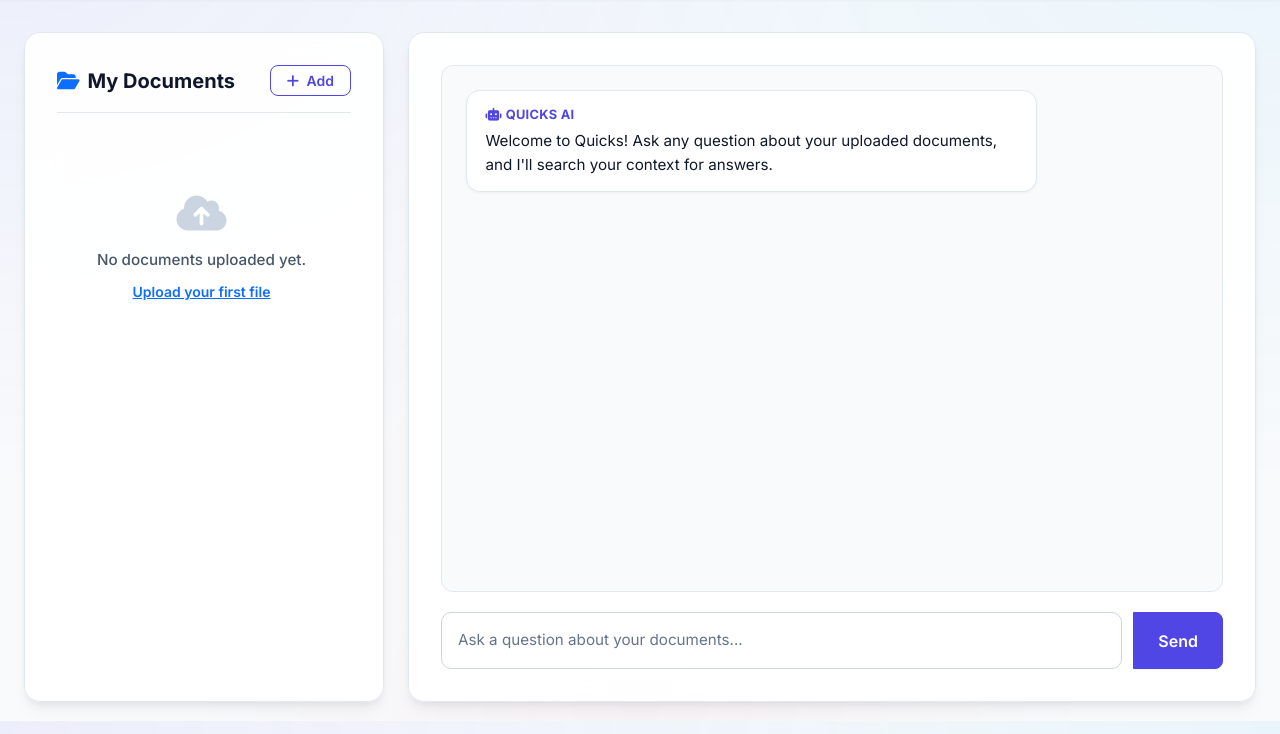
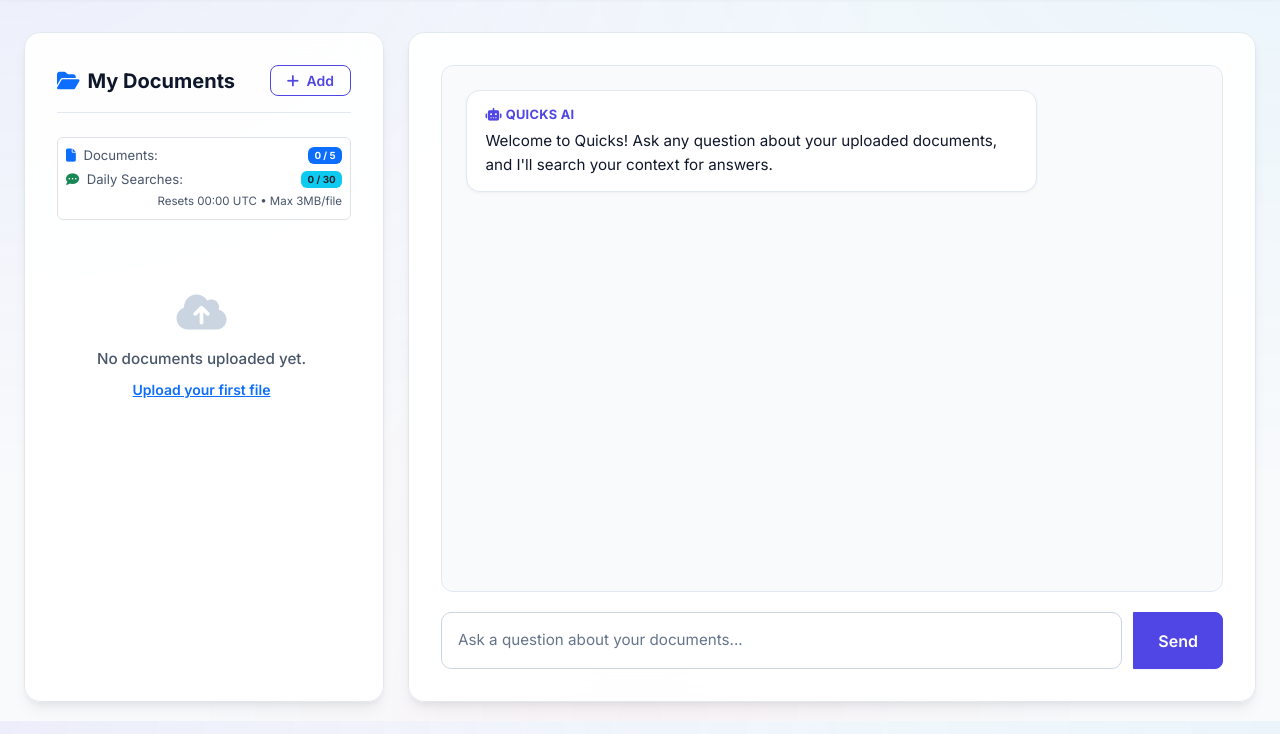
Before and after one commit to maxmind22/quicks, a Flask app: page /dashboard in a window 1280 px wide. Shown: the part 79-813 px from the top of the page. Run offline with Flask 3, Linux system fonts and the light colour scheme; the visitor is signed in with stand-in values (Sample User, id 1); data that the repository does not hold is empty; some libraries are stand-ins or nearby versions.

Commit message:
Enforce comprehensive usage limits: max docs, max file size, max chunks, and daily query quota

```diff
--- a/main.py
+++ b/main.py
@@ -42,6 +42,14 @@ app = Flask(
 app.config['SECRET_KEY'] = os.environ.get('SECRET_KEY', 'quicks-session-secret-key-change-in-production')
 app.config['UPLOAD_FOLDER'] = UPLOAD_FOLDER
 
+# Usage Limits Configuration (overridable via environment variables)
+MAX_DOCS_PER_USER = int(os.environ.get('MAX_DOCS_PER_USER', 5))         # Max documents stored per user
+MAX_FILE_SIZE_MB = int(os.environ.get('MAX_FILE_SIZE_MB', 3))            # Max file upload size in MB (3 MB)
+MAX_CHUNKS_PER_FILE = int(os.environ.get('MAX_CHUNKS_PER_FILE', 25))     # Max chunks per document (~15-20 pages)
+MAX_QUERIES_PER_DAY = int(os.environ.get('MAX_QUERIES_PER_DAY', 30))     # Max daily AI searches per user
+
+app.config['MAX_CONTENT_LENGTH'] = MAX_FILE_SIZE_MB * 1024 * 1024
+
 # Database configuration: support PostgreSQL (Neon/Supabase) via DATABASE_URL or SQLite fallback
 database_url = (os.environ.get('DATABASE_URL') or '').strip()
 if database_url and any(database_url.startswith(scheme) for scheme in ("postgresql://", "postgres://", "postgresql+psycopg2://", "sqlite://", "mysql://")):
@@ -77,6 +85,7 @@ class User(UserMixin, db.Model):
     email = db.Column(db.String(100), unique=True)
     password = db.Column(db.String(255))
     documents = db.relationship('Document', backref='owner', lazy=True, cascade="all, delete-orphan")
+    query_logs = db.relationship('QueryLog', backref='user', lazy=True, cascade="all, delete-orphan")
 
 class Document(db.Model):
     __tablename__ = "documents"
@@ -84,6 +93,22 @@ class Document(db.Model):
     filename = db.Column(db.String(255), nullable=False)
     user_id = db.Column(db.Integer, db.ForeignKey('users.id'), nullable=False)
     uploaded_at = db.Column(db.DateTime, default=datetime.utcnow)
+
+class QueryLog(db.Model):
+    __tablename__ = "query_logs"
+    id = db.Column(db.Integer, primary_key=True)
+    user_id = db.Column(db.Integer, db.ForeignKey('users.id'), nullable=False)
+    created_at = db.Column(db.DateTime, default=datetime.utcnow)
+
+def get_user_daily_query_count(user_id):
+    today_start = datetime.utcnow().replace(hour=0, minute=0, second=0, microsecond=0)
+    try:
+        return QueryLog.query.filter(
+            QueryLog.user_id == user_id,
+            QueryLog.created_at >= today_start
+        ).count()
+    except Exception:
+        return 0
 
 class VercelPathMiddleware:
     """
@@ -220,18 +245,50 @@ def dashboard():
     if not credentials_ok:
         flash("Google Gemini or Pinecone API keys are missing. Standard searches will be disabled. Please set them in your server environment.", "danger")
 
-    return render_template("dashboard.html", form=form, files=files, credentials_ok=credentials_ok)
+    # Usage stats
+    queries_today = get_user_daily_query_count(current_user.id)
+    usage = {
+        "doc_count": len(files),
+        "max_docs": MAX_DOCS_PER_USER,
+        "queries_today": queries_today,
+        "max_queries": MAX_QUERIES_PER_DAY,
+        "remaining_queries": max(0, MAX_QUERIES_PER_DAY - queries_today),
+        "max_file_size_mb": MAX_FILE_SIZE_MB,
+        "max_chunks": MAX_CHUNKS_PER_FILE
+    }
+
+    return render_template("dashboard.html", form=form, files=files, credentials_ok=credentials_ok, usage=usage)
 
 @app.route('/search', methods=['POST'])
 @must_login
 def search():
     query = request.form.get('query')
     if not query:
-        return jsonify("Error: Empty query received."), 400
+        return jsonify({"error": "Error: Empty query received."}), 400
+
+    # Enforce daily query quota per user
+    queries_today = get_user_daily_query_count(current_user.id)
+    if queries_today >= MAX_QUERIES_PER_DAY:
+        return jsonify({
+            "error": f"Daily AI search limit reached ({queries_today}/{MAX_QUERIES_PER_DAY} questions used today). Quota resets at 00:00 UTC."
+        }), 429
 
     # Process the query using RAG scoped to current user
     result = get_answer(query, current_user.id)
-    return jsonify(result)
+
+    # Log successful query
+    try:
+        db.session.add(QueryLog(user_id=current_user.id))
+        db.session.commit()
+    except Exception:
+        db.session.rollback()
+
+    return jsonify({
+        "answer": result,
+        "queries_today": queries_today + 1,
+        "max_queries": MAX_QUERIES_PER_DAY,
+        "remaining_queries": max(0, MAX_QUERIES_PER_DAY - (queries_today + 1))
+    })
 
 @app.route('/logout')
 def logout():
@@ -244,13 +301,28 @@ def allowed_file(filename):
     return '.' in filename and \
            filename.rsplit('.', 1)[1].lower() in ALLOWED_EXTENSIONS
 
+@app.errorhandler(413)
+def request_entity_too_large(error):
+    flash(f"File size exceeds the maximum allowed limit of {MAX_FILE_SIZE_MB} MB. Please upload a smaller document.", "danger")
+    return redirect(url_for('upload'))
+
 @app.route('/upload', methods=['GET', 'POST'])
 @must_login
 def upload():
     form = Files()
     user_upload_dir = join(app.config['UPLOAD_FOLDER'], f"user_{current_user.id}")
+    doc_count = Document.query.filter_by(user_id=current_user.id).count()
 
     if request.method == 'POST':
+        # Enforce maximum document count limit
+        if doc_count >= MAX_DOCS_PER_USER:
+            flash(
+                f"Document limit reached! You already have {doc_count}/{MAX_DOCS_PER_USER} documents. "
+                "Please delete an existing document from your dashboard before uploading a new one.",
+                "warning"
+            )
+            return redirect(url_for('dashboard'))
+
         if 'file' not in request.files:
             flash('No file selected.', 'warning')
             return redirect(request.url)
@@ -262,15 +334,39 @@ def upload():
 
         if file and allowed_file(file.filename):
             filename = secure_filename(file.filename)
+
+            # Enforce file size limit
+            file.seek(0, os.SEEK_END)
+            file_size = file.tell()
+            file.seek(0)
+            if file_size > MAX_FILE_SIZE_MB * 1024 * 1024:
+                flash(f"File size ({file_size / (1024*1024):.1f} MB) exceeds maximum allowed limit of {MAX_FILE_SIZE_MB} MB. Please upload a smaller document.", "danger")
+                return redirect(request.url)
+
             os.makedirs(user_upload_dir, exist_ok=True)
             filepath = join(user_upload_dir, filename)
             file.save(filepath)
 
             # Process and save embeddings into Pinecone
             try:
-                files = load_documents(user_upload_dir, filename)
-                docs = split_documents(files, chunk_size=1000, chunk_overlap=20)
-                if save_embeddings(docs, current_user.id):
+                raw_docs = load_documents(user_upload_dir, filename)
+                split_docs = split_documents(raw_docs, chunk_size=1000, chunk_overlap=20)
+
+                # Enforce max chunks limit to prevent 429 rate limit exhaustion
+                if len(split_docs) > MAX_CHUNKS_PER_FILE:
+                    flash(
+                        f"Document contains {len(split_docs)} chunks, which exceeds the limit of {MAX_CHUNKS_PER_FILE} chunks (~15-20 pages). "
+                        "To avoid exhausting AI token quotas, please upload a shorter document or split it into sections.",
+                        "warning"
+                    )
+                    if os.path.exists(filepath):
+                        try:
+                            os.remove(filepath)
+                        except OSError:
+                            pass
+                    return redirect(request.url)
+
+                if save_embeddings(split_docs, current_user.id):
                     # Record persistent document tracking in database
                     if not Document.query.filter_by(user_id=current_user.id, filename=filename).first():
                         new_doc = Document(filename=filename, user_id=current_user.id)
@@ -292,7 +388,14 @@ def upload():
             flash('Invalid file format. Only PDF and TXT files are supported.', 'danger')
             return redirect(request.url)
 
-    return render_template("upload.html", form=form)
+    return render_template(
+        "upload.html",
+        form=form,
+        doc_count=doc_count,
+        max_docs=MAX_DOCS_PER_USER,
+        max_file_size_mb=MAX_FILE_SIZE_MB,
+        max_chunks=MAX_CHUNKS_PER_FILE
+    )
 
 @app.route('/delete-file/<filename>', methods=['POST'])
 @must_login
--- a/static/js/script.js
+++ b/static/js/script.js
@@ -61,6 +61,18 @@ document.addEventListener('DOMContentLoaded', () => {
                         <div class="chat-bubble-text">${escapeHtml(answerText).replace(/\n/g, '<br>')}</div>
                     </div>
                 `;
+
+                // Dynamically update query count badge
+                if (response && response.queries_today !== undefined) {
+                    const badge = document.getElementById('daily-queries-badge');
+                    if (badge) {
+                        badge.textContent = `${response.queries_today} / ${response.max_queries}`;
+                        if (response.queries_today >= response.max_queries) {
+                            badge.className = 'badge bg-danger';
+                        }
+                    }
+                }
+
                 scrollToBottom();
             },
             error: (xhr, status, error) => {
--- a/templates/dashboard.html
+++ b/templates/dashboard.html
@@ -10,6 +10,26 @@
         <i class="fa-solid fa-plus me-1"></i> Add
       </a>
     </div>
+
+    {% if usage %}
+    <div class="usage-quota-box p-2 my-2 rounded border" style="background: rgba(255, 255, 255, 0.4); font-size: 0.82rem;">
+      <div class="d-flex justify-content-between align-items-center mb-1">
+        <span class="text-muted"><i class="fa-solid fa-file me-1 text-primary"></i> Documents:</span>
+        <span class="badge {% if usage.doc_count >= usage.max_docs %}bg-warning text-dark{% else %}bg-primary{% endif %}">
+          {{ usage.doc_count }} / {{ usage.max_docs }}
+        </span>
+      </div>
+      <div class="d-flex justify-content-between align-items-center">
+        <span class="text-muted"><i class="fa-solid fa-comment-dots me-1 text-success"></i> Daily Searches:</span>
+        <span id="daily-queries-badge" class="badge {% if usage.queries_today >= usage.max_queries %}bg-danger{% else %}bg-info text-dark{% endif %}">
+          {{ usage.queries_today }} / {{ usage.max_queries }}
+        </span>
+      </div>
+      <div class="text-muted text-end mt-1" style="font-size: 0.72rem;">
+        Resets 00:00 UTC &bull; Max {{ usage.max_file_size_mb }}MB/file
+      </div>
+    </div>
+    {% endif %}
 
     <!-- Alert flashes in sidebar -->
     <div class="mt-2">
```
Also changed, not shown: public/static/js/script.js (+12 -0 lines), templates/upload.html (+10 -1 lines).
